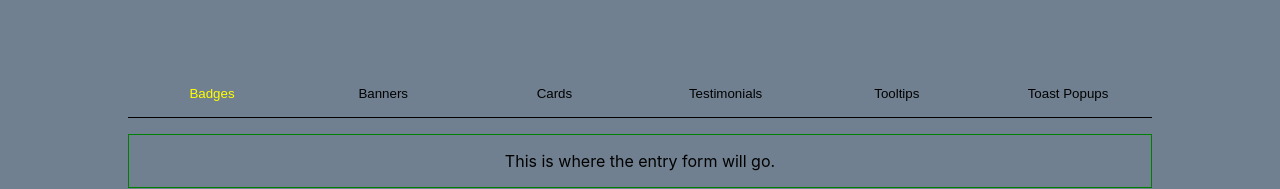
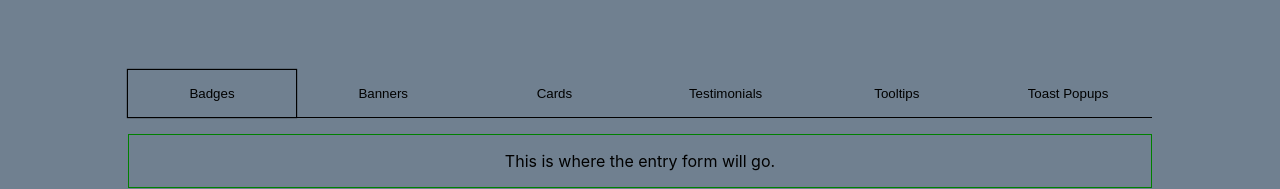
Before and after one commit to sjs-code-foundry/Component-Library, a React (Create React App) app: page / in a window 1280 px wide. In both pictures the pointer is over the button "Badges". Shown: the part 183-372 px from the top of the page. Built offline with nearby package versions, Linux system fonts and the light colour scheme.

Commit message:
style: Box shadow on hover over nav buttons

```diff
--- a/src/App.css
+++ b/src/App.css
@@ -58,7 +58,7 @@ header > button {
 }
 
 header > button:hover {
-    color: yellow;
+    box-shadow: 0 0 1px 1px black;
 }
 
 header > button:active {
```
